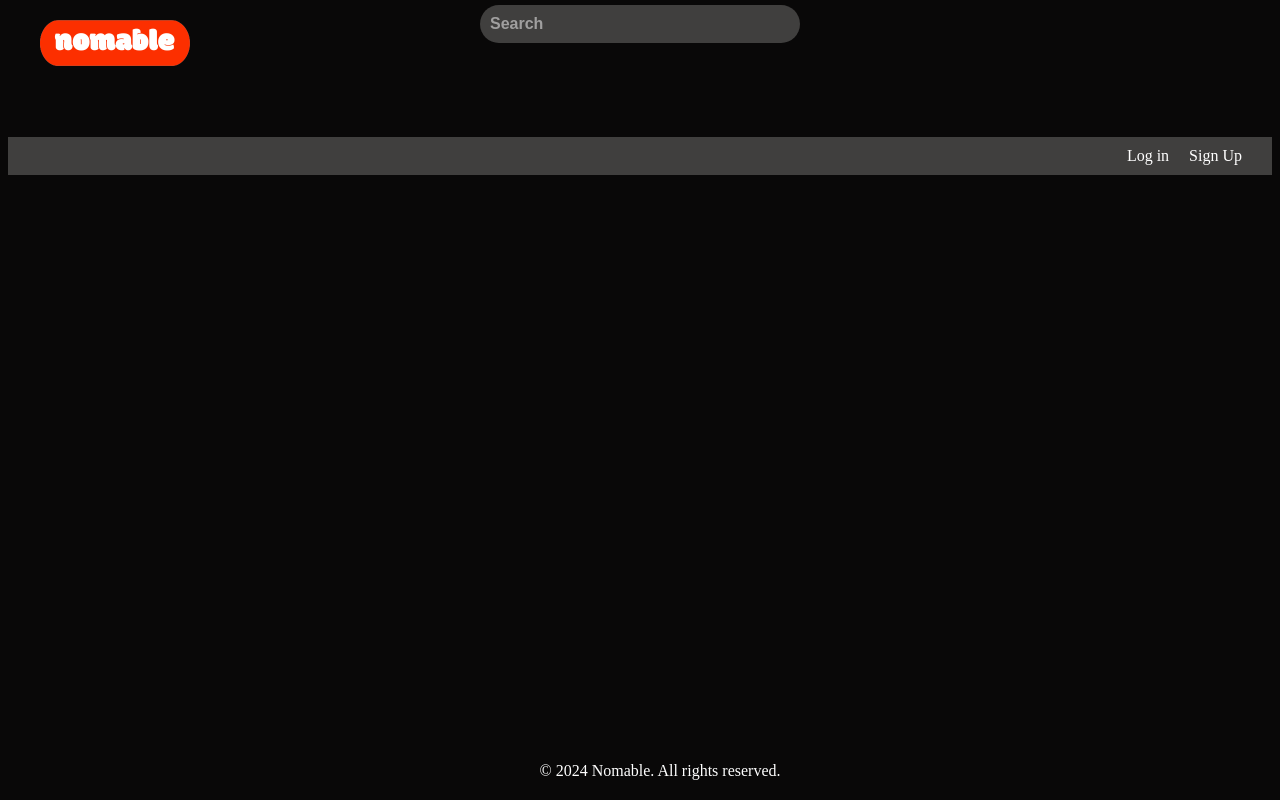
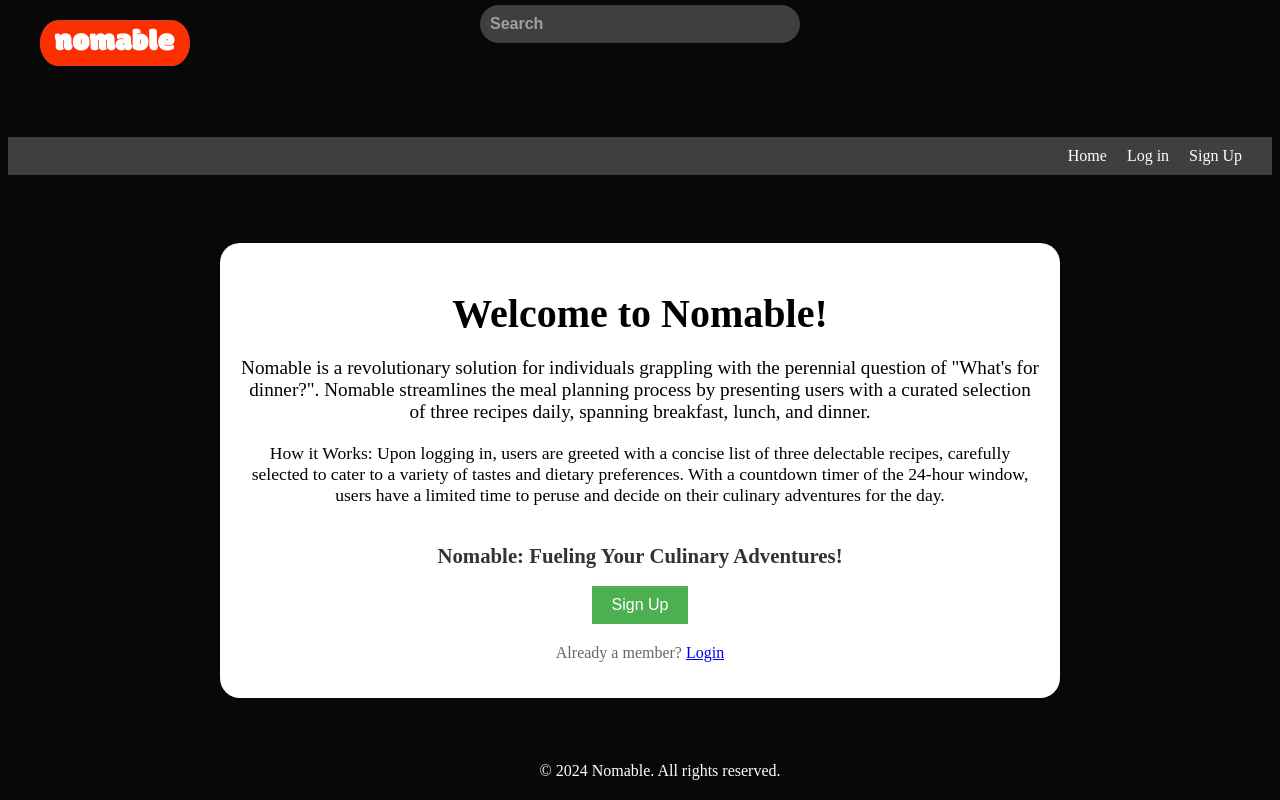
Before and after one commit to k-hernandez-0329/Nomable, a React (Create React App) app in the folder client/: page / in a window 1280 px wide. Built offline with nearby package versions, Linux system fonts and the light colour scheme.

Commit message:
added an AuthHomePage

```diff
--- a/client/package.json
+++ b/client/package.json
@@ -8,6 +8,7 @@
     "@testing-library/react": "^13.4.0",
     "@testing-library/user-event": "^13.5.0",
     "formik": "^2.4.5",
+    "moment": "^2.30.1",
     "react": "^18.2.0",
     "react-dom": "^18.2.0",
     "react-router-dom": "^5.2.0",
--- a/client/src/components/App.js
+++ b/client/src/components/App.js
@@ -60,7 +60,9 @@ function App() {
           <Route path="/login">
             <Login onLogin={handleLogin} />
           </Route>
-          <Route path="/" component={Home} />
+          <Route path="/">
+            <Home isAuthenticated={user !== null} />
+          </Route>
         </Switch>
         <Footer />
       </div>
--- a/client/src/components/Home.js
+++ b/client/src/components/Home.js
@@ -1,22 +1,92 @@
-import React from "react";
+import React, { useState, useEffect } from "react";
+import { Link } from "react-router-dom";
+import moment from "moment";
 import "../index.css";
 
-function Home(){
+function Home({ isAuthenticated }) {
+  const [timeLeft, setTimeLeft] = useState(calculateTimeLeft());
 
+  useEffect(() => {
+    const timer = setTimeout(() => {
+      setTimeLeft(calculateTimeLeft());
+    }, 1000);
 
+    return () => clearTimeout(timer);
+  });
 
+  function calculateTimeLeft() {
+    const currentDate = moment();
+    const targetDate = moment().endOf("day").add(1, "day");
 
+    const duration = moment.duration(targetDate.diff(currentDate));
+    const hours = duration.hours();
+    const minutes = duration.minutes();
+    const seconds = duration.seconds();
 
+    return {
+      hours: hours < 10 ? `0${hours}` : hours,
+      minutes: minutes < 10 ? `0${minutes}` : minutes,
+      seconds: seconds < 10 ? `0${seconds}` : seconds,
+    };
+  }
 
+  return (
+    <div className="container">
+      <div className="homepage">
+        {isAuthenticated && (
+          <div className="countdown-timer">
+            Time left for today's recipes:
+            <br />
+            <span className="timer-item">{timeLeft.hours}</span>:
+            <span className="timer-item">{timeLeft.minutes}</span>:
+            <span className="timer-item">{timeLeft.seconds}</span>
+          </div>
+        )}
+        <h1 className="homepage-heading">
+          {isAuthenticated ? "Recipes" : "Welcome to Nomable!"}
+        </h1>
+        {isAuthenticated ? (
+          <>
+            <p className="homepage-description">
+              Explore new recipes, save your favorites, and personalize your
+              culinary journey with Nomable.
+            </p>
 
-
-
-
-
-
-
-
-
+          </>
+        ) : (
+          <>
+            <p className="homepage-description">
+              Nomable is a revolutionary solution for individuals grappling with
+              the perennial question of "What's for dinner?". Nomable
+              streamlines the meal planning process by presenting users with a
+              curated selection of three recipes daily, spanning breakfast,
+              lunch, and dinner.
+            </p>
+            <p className="homepage-how-it-works">
+              How it Works: Upon logging in, users are greeted with a concise
+              list of three delectable recipes, carefully selected to cater to a
+              variety of tastes and dietary preferences. With a countdown timer
+              of the 24-hour window, users have a limited time to peruse and
+              decide on their culinary adventures for the day.
+            </p>
+            <br />
+            <strong className="homepage-tagline">
+              Nomable: Fueling Your Culinary Adventures!
+            </strong>
+            <br />
+            <br />
+            <Link to="/signup" className="homepage-signup-link">
+              <button className="homepage-signup-button">Sign Up</button>
+            </Link>
+            <br />
+            <p className="homepage-login-link">
+              Already a member? <Link to="/login">Login</Link>
+            </p>
+          </>
+        )}
+      </div>
+    </div>
+  );
 }
 
 export default Home;
--- a/client/src/components/NavBar.js
+++ b/client/src/components/NavBar.js
@@ -58,15 +58,16 @@ function Navbar() {
           {user ? (
             <>
               <p>Welcome, {user.username}!</p>
+
+              <Link to="/recipes">Recipes</Link>
+              <Link to="/profile">{renderAvatar()}</Link>
               <button onClick={handleLogout} className="logout-button">
                 Logout
               </button>
-              <Link to="/">Home</Link>
-              <Link to="/recipes">Recipes</Link>
-              <Link to="/profile">{renderAvatar()}</Link>
             </>
           ) : (
             <>
+              <Link to="/">Home</Link>
               <Link to="/login">Log in</Link>
               <Link to="/signup">Sign Up</Link>
             </>
--- a/client/src/components/Profile.js
+++ b/client/src/components/Profile.js
@@ -115,6 +115,7 @@ function Profile() {
               >
                 {isSubmitting ? "Updating..." : "Update Profile"}
               </button>
+
             </Form>
           )}
         </Formik>
--- a/client/src/index.css
+++ b/client/src/index.css
@@ -148,6 +148,78 @@ body {
 
 .search-bar:hover {
   background-color: rgba(0, 0, 0, 0.7); /* Darker shade on hover */
+}
+
+
+/* homepage */
+.container {
+  max-width: 800px; /* Adjust this value to fit your design */
+  margin: 0 auto; /* Center the container horizontally */
+  padding: 20px; /* Add padding for spacing */
+  background-color: white;
+  margin-top: 200px;
+  border-radius: 20px;
+
+}
+.homepage {
+  text-align: center;
+}
+
+.homepage-heading {
+  font-size: 2.5rem;
+  margin-bottom: 20px;
+}
+
+.homepage-description {
+  font-size: 1.2rem;
+  color: black;
+  margin-bottom: 20px;
+}
+
+.homepage-how-it-works {
+  font-size: 1.1rem;
+  color: black;
+  margin-bottom: 20px;
+}
+
+.homepage-tagline {
+  font-weight: bold;
+  font-size: 1.3rem;
+  color: #333;
+  margin-bottom: 20px;
+}
+
+.homepage-signup-button {
+  padding: 10px 20px;
+  font-size: 1rem;
+  background-color: #4CAF50; /* Green */
+  border: none;
+  color: white;
+  cursor: pointer;
+}
+
+.homepage-signup-button:hover {
+  background-color: #45a049;
+}
+
+.homepage-login-link {
+  font-size: 1rem;
+  color: #666;
+  margin-top: 20px;
+}
+
+
+/* Auth Homepage */
+.countdown-timer {
+  font-size: 2rem; /* Increase font size */
+  font-weight: bold; /* Make the text bold */
+  color: #ff6347; /* Change the color to a prominent color (e.g., red) */
+  text-align: center; /* Center the countdown timer */
+  margin-top: 20px; /* Add some margin to separate it from other content */
+}
+
+.timer-item {
+  margin: 0 5px; /* Add some space between each timer item (hours, minutes, seconds) */
 }
 
 
@@ -377,10 +449,10 @@ body {
   margin: 0 auto;
   padding: 20px;
   border: 1px solid #ccc;
-  border-radius: 5px;
+  border-radius: 20px;
   background-color: #f9f9f9;
   text-align: center;
-  margin-top: 115px;
+  margin-top: 155px;
 }
 
 .profile h2 {
```
